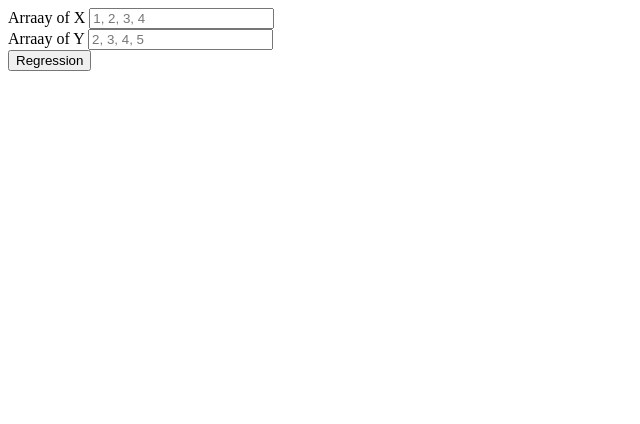
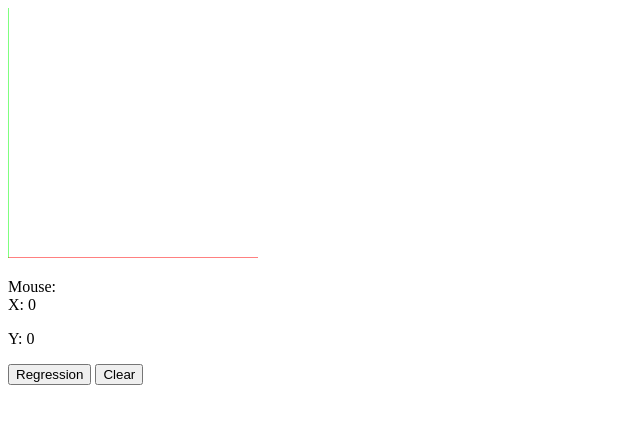
Before and after one commit to seriy379/linear-regression, a website: page index.html in a window 1280 px wide. Both pictures are taken after a click on the button "Regression". Shown: the whole page, without its empty margins (0-640 px from the left). Drawn offline with Linux system fonts and the light colour scheme.

Commit message:
add script for manual input points

```diff
--- /dev/null
+++ b/canvas.js
@@ -0,0 +1,92 @@
+const canvas = document.getElementById("canvas2d");
+const context = canvas.getContext("2d");
+const calc = document.getElementById("calc");
+const clear = document.getElementById("clear");
+
+const xy = [[], []];
+
+	// Drow XY
+function drowXY() {
+	// Drow X
+	context.beginPath();
+	context.moveTo(0, canvas.height);
+	context.lineTo(canvas.width, canvas.height);
+	context.strokeStyle = '#ff0000';
+	context.stroke();
+
+	// Drow Y
+	context.beginPath();
+	context.moveTo(0, 0);
+	context.lineTo(0, canvas.height);
+	context.strokeStyle = '#00ff00';
+	context.stroke();
+}
+
+drowXY();
+
+// Drow blue line
+function line() {
+	const count = xy[0].length;
+	let avgX = 0;
+	let avgY = 0;
+	let avgX2 = 0;
+	let dispersX = 0;
+	let dispersY = 0;
+	let avgXY = 0;
+
+	for (let i = 0; i < count; i += 1) {
+		avgX += xy[0][i] / count;
+		avgY += xy[1][i] / count;
+		avgXY += xy[0][i] * xy[1][i] / count;
+		avgX2 += xy[0][i] * xy[0][i] / count;
+	}
+
+	for (let i = 0; i < count; i += 1) {
+			dispersX += (xy[0][i] - avgX) * (xy[0][i] - avgX) / count;
+			dispersY += (xy[1][i] - avgY) * (xy[1][i] - avgY) / count;
+	}
+
+	const a = ( (avgX * avgY) - avgXY ) / ( (avgX * avgX) - avgX2 );
+	const b = avgY - ( a * avgX );
+	const fX = `y = ${a}x + ${b}`;
+
+	context.beginPath();
+	let x = 0;
+	let y = (a * x ) + b;
+	context.moveTo(x, canvas.height - y);
+	x = canvas.width;
+	y = (a * x ) + b;
+	context.lineTo(x, canvas.height - y);
+	context.strokeStyle = '#0000ff';
+	context.stroke();
+}
+
+// Mouse coordinates
+canvas.addEventListener('mousemove', function(evt){
+document.getElementById('cx').innerHTML = evt.pageX - 8;
+document.getElementById('cy').innerHTML = canvas.height + 7 - evt.pageY;
+});
+
+// Drow points
+canvas.addEventListener('click', function(point){
+const x = point.pageX - 8;
+const y = point.pageY - 8;
+
+context.fillStyle = '#000000';
+context.fillRect( x, y , 3 , 3 );
+
+xy[0].push(x);
+xy[1].push(canvas.height - y - 1);
+})
+
+//стираем
+function clearGrid(){
+	xy[0] = [];
+	xy[1] = [];
+	context.clearRect(0, 0, canvas.width, canvas.height);
+	drowXY();
+}
+
+clear.addEventListener('click', () => clearGrid());
+
+calc.addEventListener('click', () => line());
--- a/index.html
+++ b/index.html
@@ -8,14 +8,18 @@
 
 </head>
 <body>
-
-  <form id="form">
+  <!-- <form id="form">
     Arraay of X <input type="text" id="x" placeholder = "1, 2, 3, 4"><br>
     Arraay of Y <input type="text" id="y" placeholder = "2, 3, 4, 5"><br>
     <button id="button" type="button" >Regression</button>
-  </form>
-
-  <script src="index.js"> </script>
-
+    <button id="clear" type="button" >Clear</button>
+  </form> -->
+  <!-- <script src="index.js"> </script> -->
+  <canvas id="canvas2d" width=250 height=250></canvas><br>
+    <p>Mouse:<br>X: <span id="cx">0</span></p>
+    <p>Y: <span id="cy">0</span></p>
+    <button id="calc" type="button" >Regression</button>
+    <button id="clear" type="button" >Clear</button>
 </body>
+<script src="canvas.js"></script>
 </html>
```
